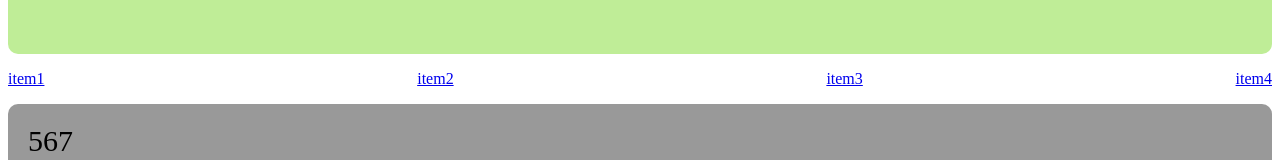
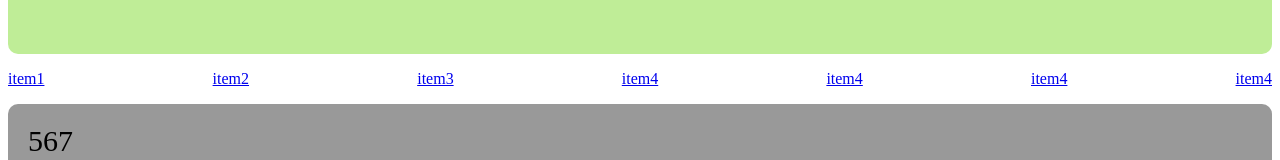
Before and after one commit to Pollo-rev9/mytest001, a plain HTML site: page index.html in a window 1280 px wide. Shown: the part 254-414 px from the top of the page. Drawn offline with Linux system fonts and the light colour scheme.

Commit message:
ADD NAV ITEM

```diff
--- a/index.html
+++ b/index.html
@@ -13,6 +13,9 @@
         <li><a href="#">item2</a></li>
         <li><a href="#">item3</a></li>
         <li><a href="#">item4</a></li>
+        <li><a href="#">item4</a></li>
+        <li><a href="#">item4</a></li>
+        <li><a href="#">item4</a></li>
       </ul></nav>
     <main>567</main>
     <footer></footer>
```
